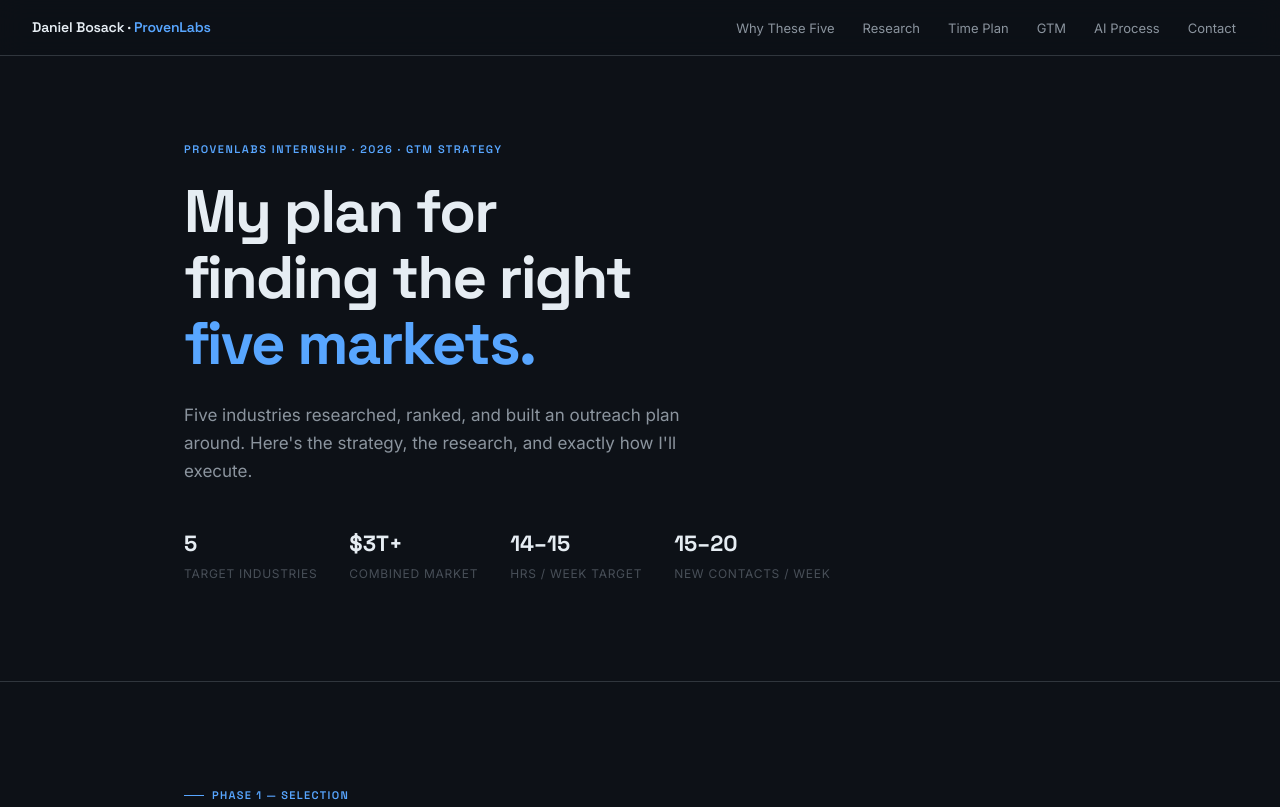
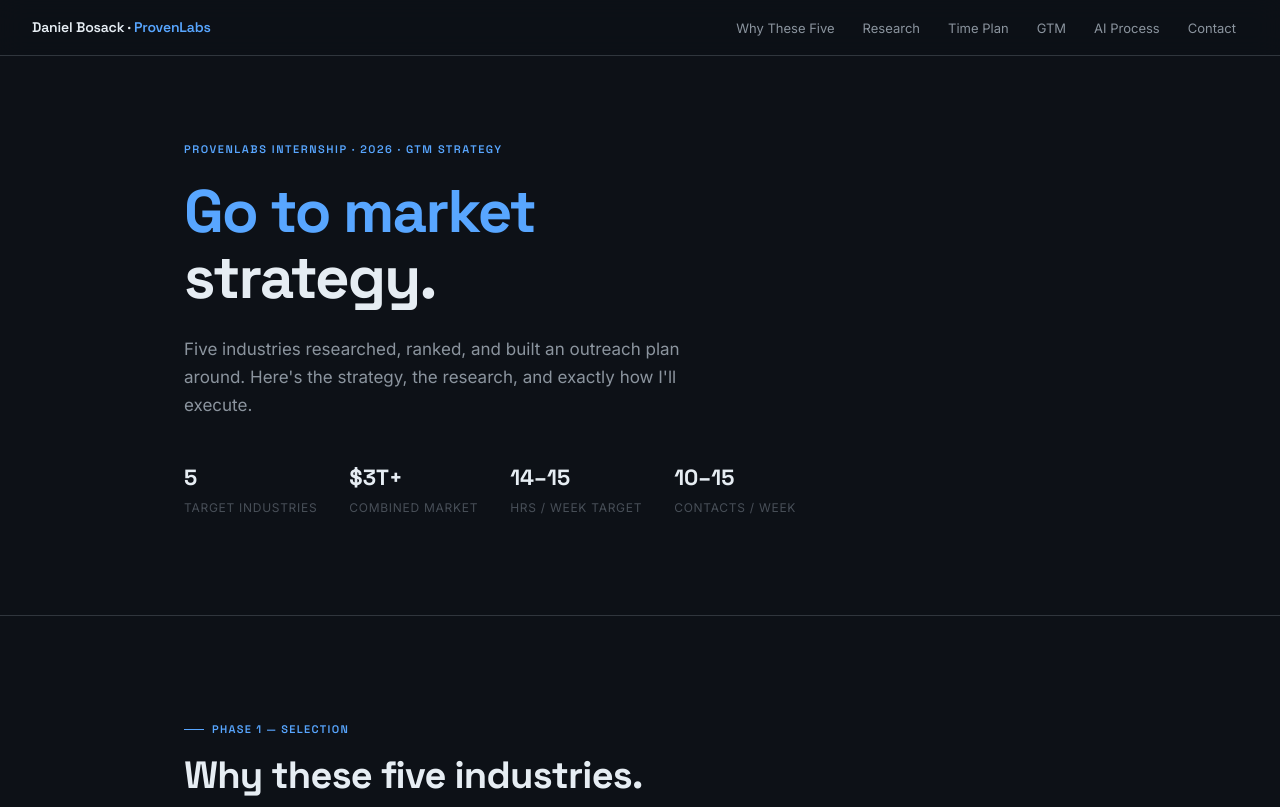
Before and after one commit to DanielProvenLabs/provenlabs-site, a plain HTML site: page strategy.html in a window 1280 px wide. Shown: the top 807 px of the page. Drawn offline with Linux system fonts and the light colour scheme.

Commit message:
Update contacts stat label

```diff
--- a/strategy.html
+++ b/strategy.html
@@ -1125,7 +1125,7 @@
 <section id="hero">
   <div class="container">
     <div class="hero-eyebrow">ProvenLabs Internship · 2026 · GTM Strategy</div>
-    <h1 class="hero-title">My plan for<br>finding the right<br><em>five markets.</em></h1>
+    <h1 class="hero-title"><em>Go to market</em><br>strategy.</h1>
     <p class="hero-sub">Five industries researched, ranked, and built an outreach plan around. Here's the strategy, the research, and exactly how I'll execute.</p>
     <div class="hero-meta">
       <div class="hero-stat">
@@ -1141,8 +1141,8 @@
         <span class="hero-stat-label">Hrs / Week Target</span>
       </div>
       <div class="hero-stat">
-        <span class="hero-stat-value">15–20</span>
-        <span class="hero-stat-label">New Contacts / Week</span>
+        <span class="hero-stat-value">10–15</span>
+        <span class="hero-stat-label">Contacts / Week</span>
       </div>
     </div>
   </div>
```
